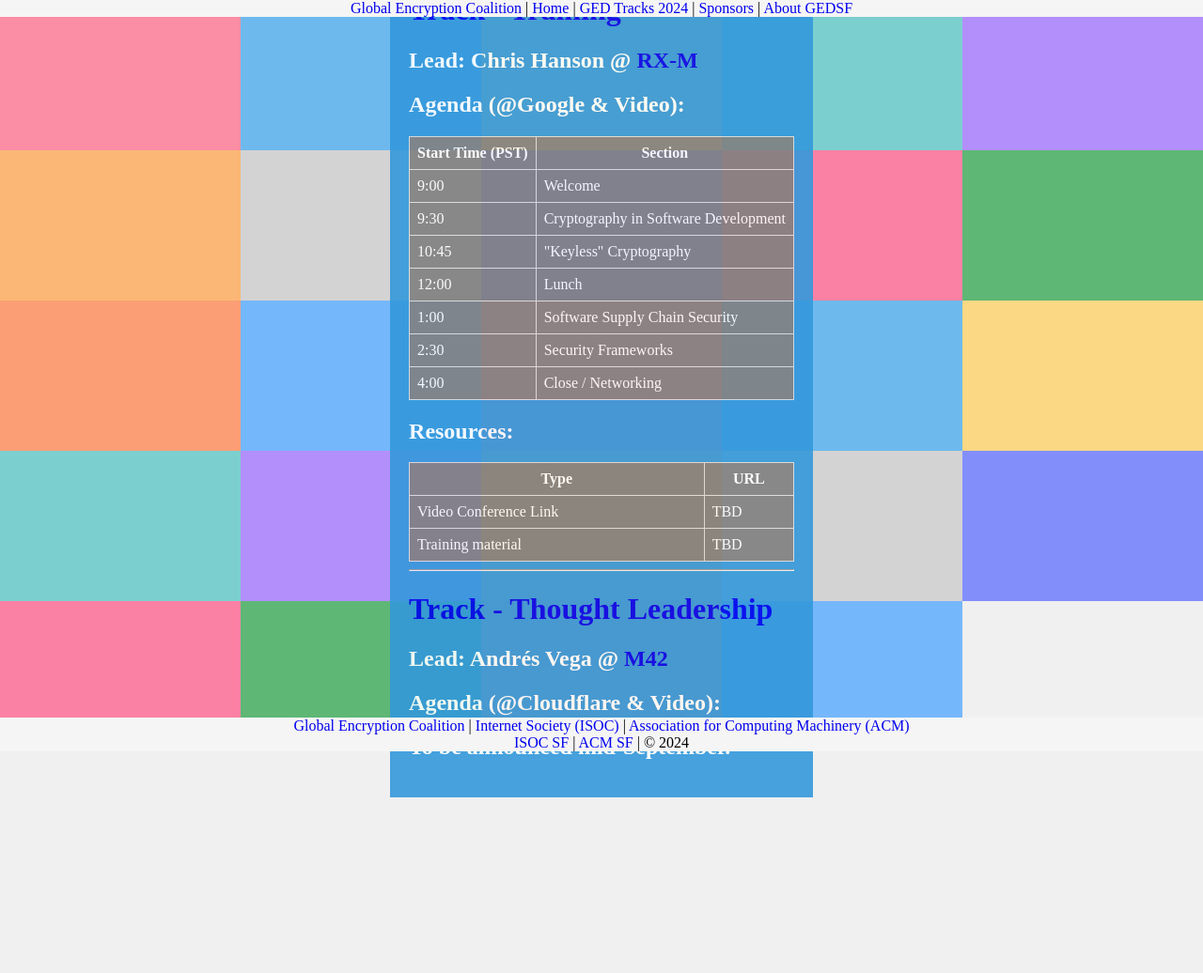
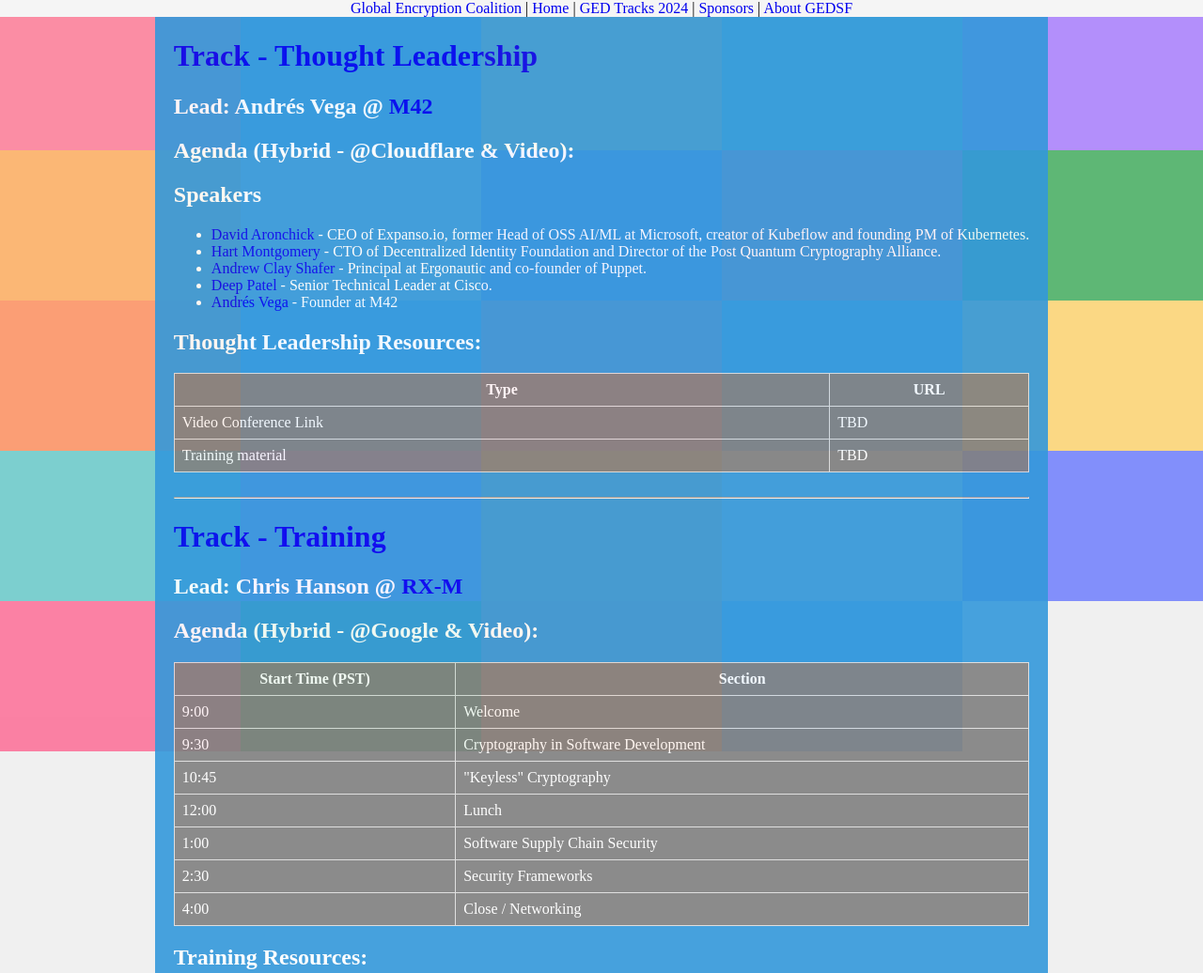
Before and after one commit to minimumdistance/gedsf.org, a plain HTML site: page website/tracks.html in a window 1280 px wide. Shown: the top 1036 px of the page at 94% size. Before the commit the page ends 849 px from the top, so only its background shows below. Drawn offline with Linux system fonts and the light colour scheme.

Commit message:
added speaker names, sponsor

```diff
--- a/website/tracks.html
+++ b/website/tracks.html
@@ -8,10 +8,8 @@
         body {
             margin: 0;
             background-color: #f0f0f0;
-            overflow: hidden;
-            height: 100vh;
             display: flex;
-            justify-content: center;
+            flex-direction: column;
             align-items: center;
             position: relative;
         }
@@ -62,7 +60,7 @@
         .overlay div:nth-child(25) { background-color: rgba(159, 64, 255, 0.7); }
 
         .footer {
-            position: fixed;
+            /* position: fixed; */
             bottom: 0;
             width: 100%;
             background-color: #f5f5f5;
@@ -70,7 +68,7 @@
         }
 
         .header {
-            position: fixed;
+            position:fixed;
             top: 0;
             width: 100%;
             background-color: #f5f5f5;
@@ -144,11 +142,39 @@ table th, table td {
 
 <!-- <div class="text-container"> -->
 <div class="main">
+
+
+    <a href="#leadership"><h1>Track - Thought Leadership</h1></a>
+
+    <h2>Lead: Andrés Vega @ <a href="https://www.messier42.com/">M42</a><h2>
+
+    <h2>Agenda (Hybrid - @Cloudflare & Video):</h2>
+
+    <h2>Speakers</h2>
+
+    <ul>
+    <li><a href="https://www.linkedin.com/in/aronchick/">David Aronchick</a> - CEO of Expanso.io, former Head of OSS AI/ML at Microsoft, creator of Kubeflow and founding PM of Kubernetes.</li>
+    <li><a href="https://www.linkedin.com/in/hartmontgomery/">Hart Montgomery</a> - CTO of Decentralized Identity Foundation and Director of the Post Quantum Cryptography Alliance.</li>
+    <li><a href="https://www.linkedin.com/in/andrewclayshafer/">Andrew Clay Shafer</a> - Principal at Ergonautic and co-founder of Puppet.</li>
+    <li><a href="https://www.linkedin.com/in/dehatideep/">Deep Patel</a> - Senior Technical Leader at Cisco. </li>
+    <li><a href="https://www.linkedin.com/in/avegaarias/">Andrés Vega</a> - Founder at M42</li>
+    </ul>
+
+    <h2>Thought Leadership Resources:</h2>
+
+    <table>
+        <tr><th>Type</th><th>URL</th></tr>
+        <tr><td>Video Conference Link</td><td>TBD</td></tr>
+        <tr><td>Training material</td><td>TBD</td></tr>
+    </table>
+    <br>
+    <hr>
+
     <a href="#training"><h1>Track - Training</h1></a>
 
     <h2>Lead: Chris Hanson @ <a href="https://rx-m.com">RX-M</a></h2>
 
-    <h2>Agenda (@Google & Video):</h2>
+    <h2>Agenda (Hybrid - @Google & Video):</h2>
 
     <table>
         <tr><th>Start Time (PST)</th><th>Section</th></tr>
@@ -161,23 +187,13 @@ table th, table td {
         <tr><td>4:00</td><td>Close / Networking</td></tr>
     </table>
 
-    <h2>Resources:</h2>
+    <h2>Training Resources:</h2>
 
     <table>
         <tr><th>Type</th><th>URL</th></tr>
         <tr><td>Video Conference Link</td><td>TBD</td></tr>
         <tr><td>Training material</td><td>TBD</td></tr>
     </table>
-
-    <hr>
-
-    <a href="#leadership"><h1>Track - Thought Leadership</h1></a>
-
-    <h2>Lead: Andrés Vega @ <a href="https://www.messier42.com/">M42</a><h2>
-
-    <h2>Agenda (@Cloudflare & Video):</h2>
-
-    <h2>To be announced mid-September.</h2>
 
 </div>
 
```
Also changed, not shown: website/about.html (+5 -3 lines), website/sponsers.html (+1 -0 lines).
